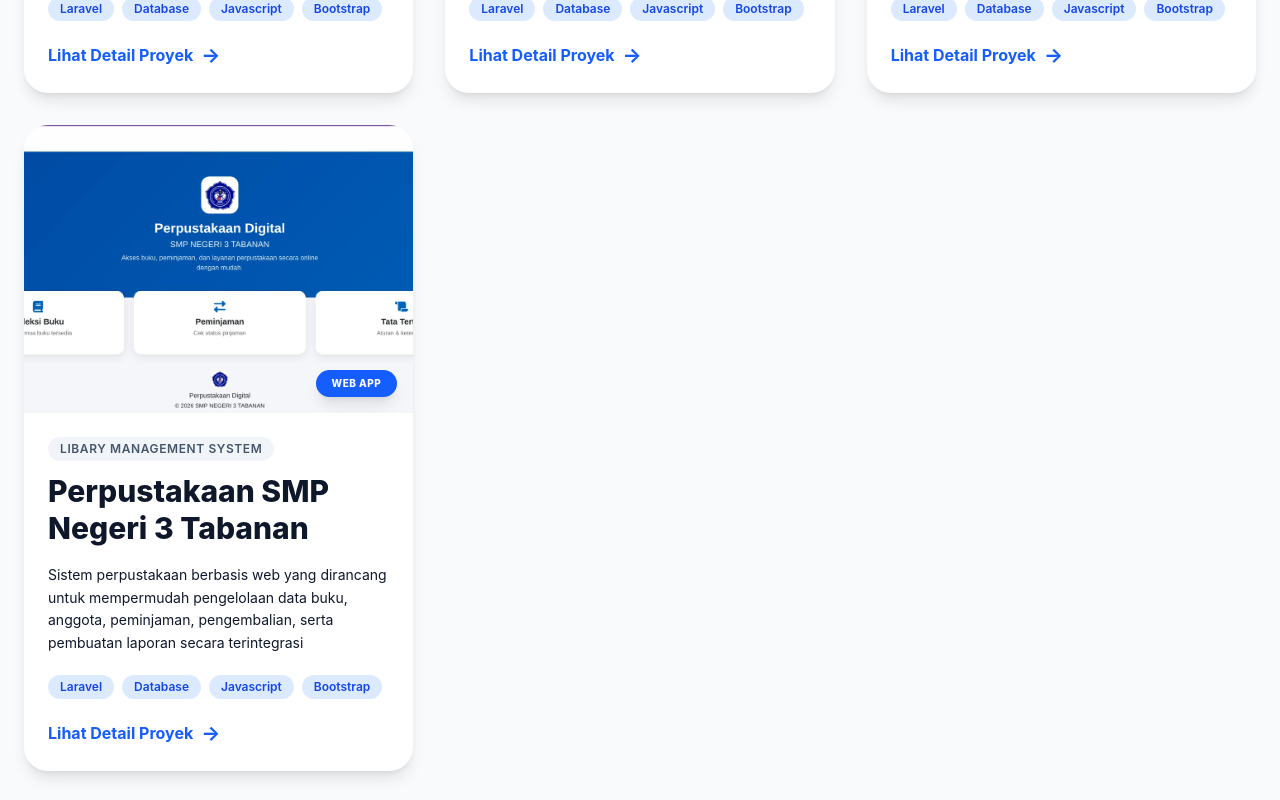
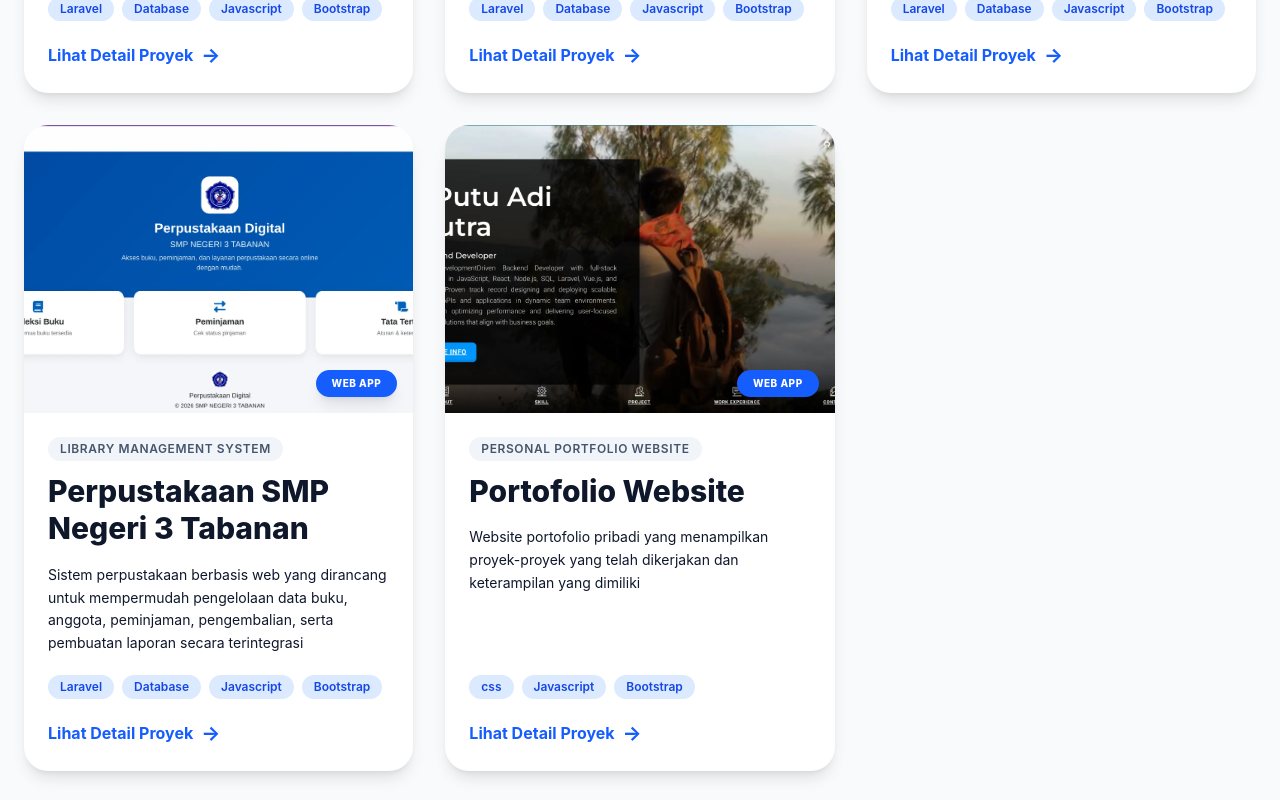
Before and after one commit to ptadiputra/genta-teknologi, a React (Vite) app: page / in a window 1280 px wide. Shown: the part 7700-8500 px from the top of the page. Built offline with nearby package versions, Linux system fonts and the light colour scheme.

Commit message:
add new portfolio personal web

```diff
--- a/src/data/portfolio.js
+++ b/src/data/portfolio.js
@@ -280,13 +280,24 @@ export const projects = [
     {
         id: "25",
         title: "Perpustakaan SMP Negeri 3 Tabanan",
-        subtitle: "Libary Management System",
+        subtitle: "Library Management System",
         category: "web",
         description:
             "Sistem perpustakaan berbasis web yang dirancang untuk mempermudah pengelolaan data buku, anggota, peminjaman, pengembalian, serta pembuatan laporan secara terintegrasi",
         image: "/web/elearning3tabanan.webp",
         tags: ["Laravel", "Database", "Javascript", "Bootstrap"],
         url: "https://perpus.smpn3tabanan.com",
+    },
+    {
+        id: "26",
+        title: "Portofolio Website",
+        subtitle: "Personal Portfolio Website",
+        category: "web",
+        description:
+            "Website portofolio pribadi yang menampilkan proyek-proyek yang telah dikerjakan dan keterampilan yang dimiliki",
+        image: "/web/portfolio.webp",
+        tags: ["css", "Javascript", "Bootstrap"],
+        url: "https://ptadiputra.netlify.app",
     },
 ];
 
```
Also changed, not shown: public/web/portfolio.webp (added).
